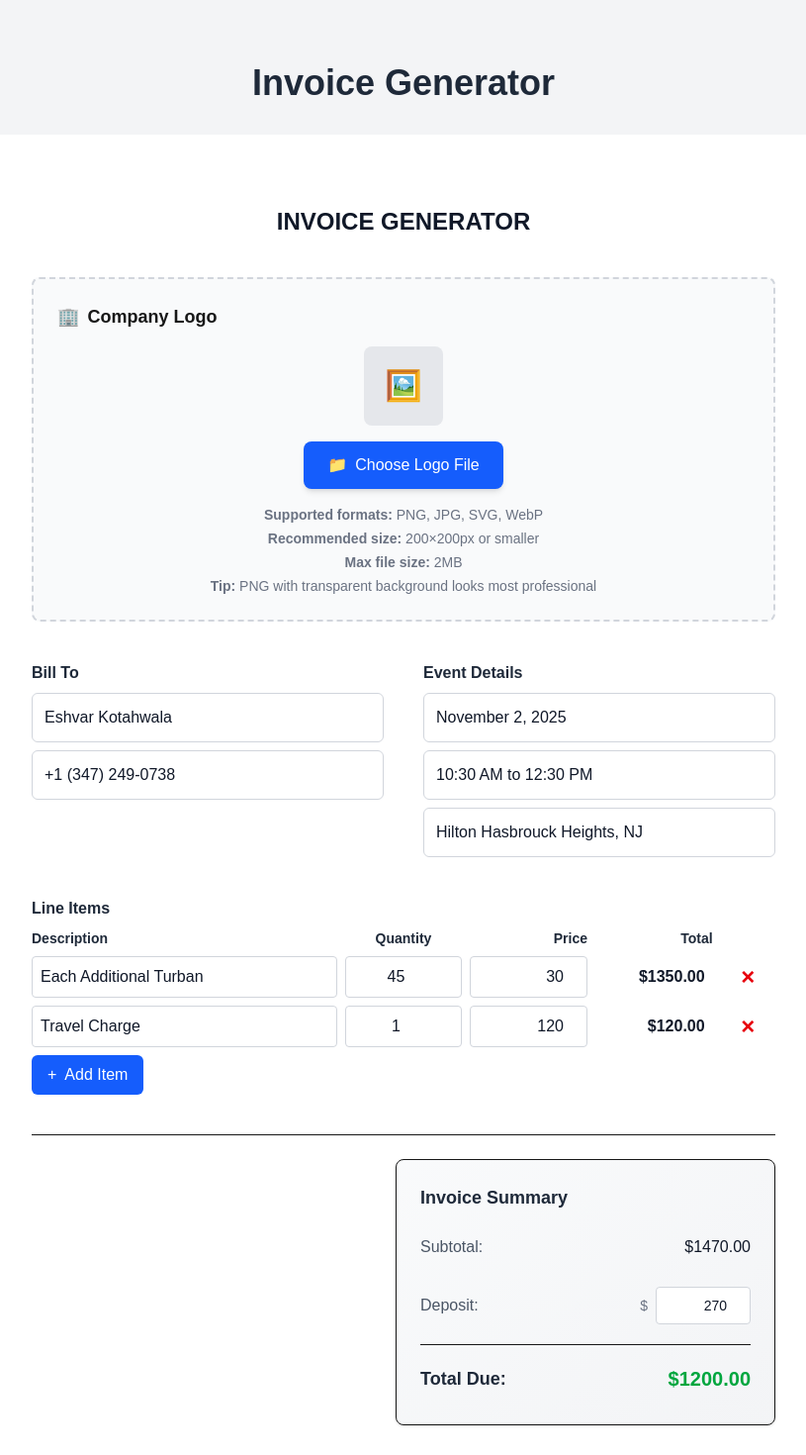
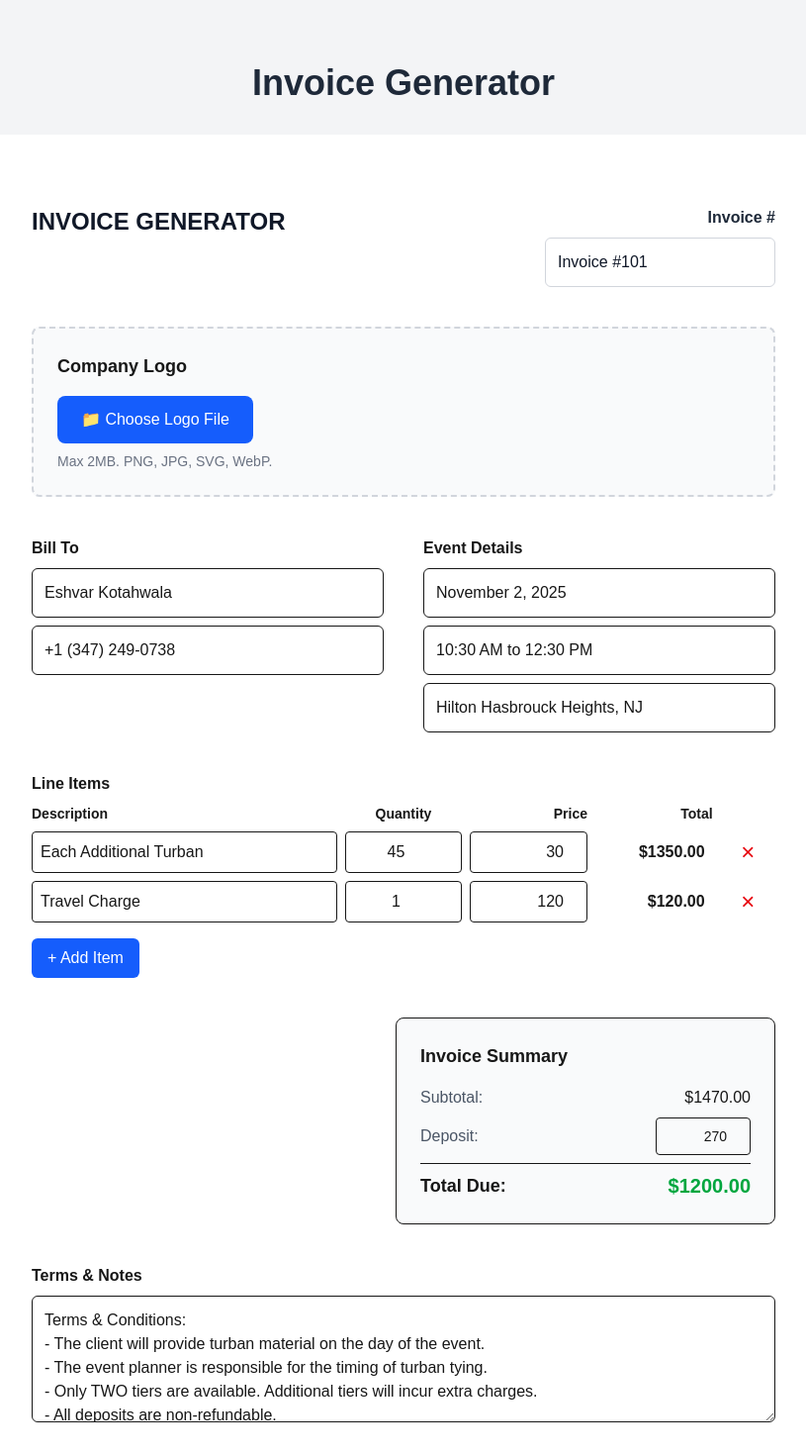
Before and after one commit to ravimultani38/invoice-gen, a Next.js app: page / in a window 1280 px wide. Shown: the top 1470 px of the page at 99% size, without its empty margins (232-1047 px from the left). Built offline with nearby package versions, Linux system fonts and the light colour scheme.

Commit message:
some changes

```diff
--- a/src/components/InvoiceDocument.tsx
+++ b/src/components/InvoiceDocument.tsx
@@ -1,17 +1,31 @@
 import React from 'react';
-import { Page, Text, View, Document, StyleSheet } from '@react-pdf/renderer';
-import { InvoiceData } from './InvoiceForm'; // Import the updated type
+// 1. Import the 'Image' component
+import { Page, Text, View, Document, StyleSheet, Image } from '@react-pdf/renderer';
+import { InvoiceData } from './InvoiceForm'; // Assumes types are in InvoiceForm.tsx
 
-// Define the type for the component's props
 interface InvoiceDocumentProps {
   data: InvoiceData;
 }
 
 const styles = StyleSheet.create({
+  // ... (all other styles are the same)
   page: { padding: 40, fontFamily: 'Helvetica', fontSize: 11, color: '#333' },
-  header: { textAlign: 'center', marginBottom: 20 },
+  header: {
+    marginBottom: 20,
+    flexDirection: 'row',
+    justifyContent: 'space-between',
+    alignItems: 'center', // Align items vertically
+  },
+  companyDetails: {
+    textAlign: 'right', // Align text to the right
+  },
   companyName: { fontSize: 28, fontWeight: 'bold', color: '#1a1a1a' },
   invoiceTitle: { fontSize: 16, color: '#888', marginTop: 4 },
+  logo: { // New style for the logo
+    width: 80,
+    height: 80,
+    objectFit: 'contain',
+  },
   section: { marginBottom: 20, flexDirection: 'row', justifyContent: 'space-between' },
   sectionColumn: { flexGrow: 1, width: '45%' },
   subHeader: { fontSize: 12, fontWeight: 'bold', backgroundColor: '#f0f0f0', padding: 6, marginBottom: 8, borderRadius: 3, },
@@ -37,17 +51,23 @@ const styles = StyleSheet.create({
 
 const InvoiceDocument: React.FC<InvoiceDocumentProps> = ({ data }) => {
   const subtotal = data.items.reduce((acc, item) => acc + item.quantity * item.price, 0);
-  const deposit = data.deposit || 0; // Use deposit from data instead of hardcoded value
-  const totalDue = subtotal - deposit;
+  const totalDue = subtotal - data.deposit;
 
   return (
     <Document>
       <Page size="A4" style={styles.page}>
         <View style={styles.header}>
-          <Text style={styles.companyName}>{data.companyName}</Text>
-          <Text style={styles.invoiceTitle}>{data.invoiceTitle}</Text>
+          {/* 2. Conditionally render the logo if it exists */}
+          {data.logoBase64 && (
+            <Image style={styles.logo} src={data.logoBase64} />
+          )}
+          <View style={styles.companyDetails}>
+            <Text style={styles.companyName}>{data.companyName}</Text>
+            <Text style={styles.invoiceTitle}>{data.invoiceTitle}</Text>
+          </View>
         </View>
 
+        {/* ... The rest of the document remains the same ... */}
         <View style={styles.section}>
           <View style={styles.sectionColumn}>
             <Text style={styles.subHeader}>Bill To</Text>
@@ -87,7 +107,7 @@ const InvoiceDocument: React.FC<InvoiceDocumentProps> = ({ data }) => {
             </View>
             <View style={styles.summaryRow}>
               <Text style={styles.summaryLabel}>Deposit:</Text>
-              <Text>${deposit.toFixed(2)}</Text>
+              <Text>${data.deposit.toFixed(2)}</Text>
             </View>
             <View style={[styles.summaryRow, styles.totalDueRow]}>
               <Text style={styles.summaryLabel}>Total Due:</Text>
@@ -103,7 +123,7 @@ const InvoiceDocument: React.FC<InvoiceDocumentProps> = ({ data }) => {
 
         <View style={styles.signatureSection}>
           <View style={styles.signatureBox}>
-            <Text>Client&apos;s Signature</Text>
+            <Text>Client's Signature</Text>
             <Text style={{ marginTop: 20 }}>Date: ________________</Text>
           </View>
           <View style={styles.signatureBox}>
--- a/src/components/InvoiceForm.tsx
+++ b/src/components/InvoiceForm.tsx
@@ -23,7 +23,7 @@ export interface InvoiceData {
   paymentDetails: string;
   signatureDate: string;
   deposit: number;
-  logoBase64?: string; // Logo field for Base64 encoded image
+  logoBase64?: string;
 }
 
 const InvoiceForm = () => {
@@ -48,7 +48,6 @@ const InvoiceForm = () => {
 
   const [logoPreviewError, setLogoPreviewError] = useState(false);
 
-  // Calculate totals
   const subtotal = invoiceData.items.reduce((acc, item) => acc + (item.quantity * item.price), 0);
   const totalDue = subtotal - invoiceData.deposit;
 
@@ -68,28 +67,21 @@ const InvoiceForm = () => {
   const handleLogoUpload = (event: React.ChangeEvent<HTMLInputElement>) => {
     const file = event.target.files?.[0];
     if (file) {
-      // Validate file size (max 2MB)
       if (file.size > 2 * 1024 * 1024) {
         alert('Please choose a file smaller than 2MB');
         return;
       }
-
-      // Validate file type
       const validTypes = ['image/png', 'image/jpeg', 'image/jpg', 'image/svg+xml', 'image/webp'];
       if (!validTypes.includes(file.type)) {
         alert('Please choose a PNG, JPG, SVG, or WebP image file');
         return;
       }
-
       const reader = new FileReader();
       reader.onload = (e) => {
-        const base64String = e.target?.result as string;
-        setInvoiceData({ ...invoiceData, logoBase64: base64String });
+        setInvoiceData({ ...invoiceData, logoBase64: e.target?.result as string });
         setLogoPreviewError(false);
       };
-      reader.onerror = () => {
-        alert('Error reading file. Please try again.');
-      };
+      reader.onerror = () => alert('Error reading file. Please try again.');
       reader.readAsDataURL(file);
     }
   };
@@ -97,13 +89,8 @@ const InvoiceForm = () => {
   const removeLogo = () => {
     setInvoiceData({ ...invoiceData, logoBase64: undefined });
     setLogoPreviewError(false);
-    // Clear the file input
     const fileInput = document.getElementById('logo-upload') as HTMLInputElement;
     if (fileInput) fileInput.value = '';
-  };
-
-  const handleLogoError = () => {
-    setLogoPreviewError(true);
   };
 
   const addItem = () => {
@@ -121,239 +108,105 @@ const InvoiceForm = () => {
   return (
     <div className="bg-white p-6 sm:p-8 rounded-lg shadow-lg max-w-6xl mx-auto">
       <div className="p-4 sm:p-10">
-        <h2 className="text-2xl font-bold mb-10 text-center text-gray-900">INVOICE GENERATOR</h2>
+        <div className="flex justify-between items-start mb-10">
+            <div>
+                <h2 className="text-2xl font-bold text-gray-900">INVOICE GENERATOR</h2>
+            </div>
+            {/* --- INVOICE NUMBER INPUT --- */}
+            <div className="text-right">
+                <h3 className="font-bold mb-2 text-gray-800">Invoice #</h3>
+                <input
+                  type="text"
+                  placeholder="e.g., #101"
+                  value={invoiceData.invoiceTitle}
+                  onChange={(e) => setInvoiceData({ ...invoiceData, invoiceTitle: e.target.value })}
+                  className="w-full p-3 border border-gray-300 rounded-md focus:ring-2 focus:ring-blue-500 focus:border-blue-500 text-gray-900 bg-white"
+                />
+            </div>
+        </div>
 
         {/* Logo Upload Section */}
-        <div className="mb-10 p-6 border-2 border-dashed border-gray-300 rounded-lg bg-gray-50 hover:bg-gray-100 transition-colors">
-          <h3 className="font-bold mb-4 text-lg flex items-center gap-2">
-            <span className="text-blue-600">🏢</span>
-            Company Logo
-          </h3>
-
+        <div className="mb-10 p-6 border-2 border-dashed border-gray-300 rounded-lg bg-gray-50">
+          <h3 className="font-bold mb-4 text-lg">Company Logo</h3>
           {invoiceData.logoBase64 && !logoPreviewError ? (
-            <div className="flex flex-col sm:flex-row items-start gap-4">
-              <div className="flex-shrink-0">
-                <img
-                  src={invoiceData.logoBase64}
-                  alt="Logo preview"
-                  className="w-24 h-24 object-contain border-2 border-gray-200 rounded-lg shadow-sm bg-white p-2"
-                  onError={handleLogoError}
-                />
-              </div>
-              <div className="flex flex-col gap-3">
-                <div className="flex items-center gap-2">
-                  <span className="text-green-600 font-medium">✓ Logo uploaded successfully!</span>
-                </div>
-                <p className="text-sm text-gray-600">
-                  Your logo will appear next to your company name in the PDF invoice.
-                </p>
-                <div className="flex gap-2">
-                  <label className="cursor-pointer inline-flex items-center px-3 py-1 bg-blue-100 text-blue-700 text-sm rounded-md hover:bg-blue-200 transition-colors">
-                    <input
-                      id="logo-upload"
-                      type="file"
-                      accept="image/*"
-                      onChange={handleLogoUpload}
-                      className="hidden"
-                    />
-                    Replace Logo
+            <div className="flex items-start gap-4">
+              <img src={invoiceData.logoBase64} alt="Logo preview" className="w-24 h-24 object-contain border rounded-lg p-2 bg-white" onError={() => setLogoPreviewError(true)} />
+              <div>
+                <p className="text-green-600 font-medium">✓ Logo uploaded!</p>
+                <div className="flex gap-2 mt-2">
+                  <label className="cursor-pointer px-3 py-1 bg-blue-100 text-blue-700 text-sm rounded-md hover:bg-blue-200">
+                    <input id="logo-upload" type="file" accept="image/*" onChange={handleLogoUpload} className="hidden" /> Replace
                   </label>
-                  <button
-                    onClick={removeLogo}
-                    className="px-3 py-1 bg-red-100 text-red-700 text-sm rounded-md hover:bg-red-200 transition-colors"
-                  >
-                    Remove Logo
-                  </button>
+                  <button onClick={removeLogo} className="px-3 py-1 bg-red-100 text-red-700 text-sm rounded-md hover:bg-red-200">Remove</button>
                 </div>
               </div>
             </div>
           ) : (
-            <div className="text-center">
-              <div className="mb-4">
-                <div className="w-20 h-20 mx-auto bg-gray-200 rounded-lg flex items-center justify-center text-gray-400 text-3xl">
-                  🖼️
-                </div>
-              </div>
-              <label className="cursor-pointer inline-flex items-center px-6 py-3 bg-blue-600 text-white font-medium rounded-lg hover:bg-blue-700 transition-colors shadow-md">
-                <input
-                  id="logo-upload"
-                  type="file"
-                  accept="image/*"
-                  onChange={handleLogoUpload}
-                  className="hidden"
-                />
-                <span className="mr-2">📁</span>
-                Choose Logo File
+            <div>
+              <label className="cursor-pointer inline-flex items-center px-6 py-3 bg-blue-600 text-white font-medium rounded-lg hover:bg-blue-700">
+                <input id="logo-upload" type="file" accept="image/*" onChange={handleLogoUpload} className="hidden" />
+                <span>📁 Choose Logo File</span>
               </label>
-              <div className="mt-4 text-sm text-gray-500 space-y-1">
-                <p><strong>Supported formats:</strong> PNG, JPG, SVG, WebP</p>
-                <p><strong>Recommended size:</strong> 200×200px or smaller</p>
-                <p><strong>Max file size:</strong> 2MB</p>
-                <p><strong>Tip:</strong> PNG with transparent background looks most professional</p>
-              </div>
-              {logoPreviewError && (
-                <div className="mt-3 p-2 bg-red-100 border border-red-300 rounded text-red-700 text-sm">
-                  Error loading image. Please try a different file.
-                </div>
-              )}
+              <p className="mt-2 text-sm text-gray-500">Max 2MB. PNG, JPG, SVG, WebP.</p>
+              {logoPreviewError && <p className="mt-2 text-red-600">Error loading image. Please try another file.</p>}
             </div>
           )}
         </div>
 
+        {/* Bill To & Event Details */}
         <div className="grid md:grid-cols-2 gap-10 mb-10">
           <div>
-            <h3 className="font-bold mb-2 text-gray-800">Bill To</h3>
-            <input
-              type="text"
-              placeholder="Client Name"
-              value={invoiceData.billTo.name}
-              onChange={(e) => setInvoiceData({ ...invoiceData, billTo: { ...invoiceData.billTo, name: e.target.value }})}
-              className="w-full p-3 border border-gray-300 rounded-md mb-2 focus:ring-2 focus:ring-blue-500 focus:border-blue-500 text-gray-900 bg-white"
-            />
-            <input
-              type="text"
-              placeholder="Client Phone"
-              value={invoiceData.billTo.phone}
-              onChange={(e) => setInvoiceData({ ...invoiceData, billTo: { ...invoiceData.billTo, phone: e.target.value }})}
-              className="w-full p-3 border border-gray-300 rounded-md focus:ring-2 focus:ring-blue-500 focus:border-blue-500 text-gray-900 bg-white"
-            />
+            <h3 className="font-bold mb-2">Bill To</h3>
+            <input type="text" placeholder="Client Name" value={invoiceData.billTo.name} onChange={(e) => setInvoiceData({ ...invoiceData, billTo: { ...invoiceData.billTo, name: e.target.value }})} className="w-full p-3 border rounded-md mb-2" />
+            <input type="text" placeholder="Client Phone" value={invoiceData.billTo.phone} onChange={(e) => setInvoiceData({ ...invoiceData, billTo: { ...invoiceData.billTo, phone: e.target.value }})} className="w-full p-3 border rounded-md" />
           </div>
           <div>
-            <h3 className="font-bold mb-2 text-gray-800">Event Details</h3>
-            <input
-              type="text"
-              placeholder="Event Date"
-              value={invoiceData.eventDetails.date}
-              onChange={(e) => setInvoiceData({ ...invoiceData, eventDetails: { ...invoiceData.eventDetails, date: e.target.value }})}
-              className="w-full p-3 border border-gray-300 rounded-md mb-2 focus:ring-2 focus:ring-blue-500 focus:border-blue-500 text-gray-900 bg-white"
-            />
-            <input
-              type="text"
-              placeholder="Event Time"
-              value={invoiceData.eventDetails.time}
-              onChange={(e) => setInvoiceData({ ...invoiceData, eventDetails: { ...invoiceData.eventDetails, time: e.target.value }})}
-              className="w-full p-3 border border-gray-300 rounded-md mb-2 focus:ring-2 focus:ring-blue-500 focus:border-blue-500 text-gray-900 bg-white"
-            />
-            <input
-              type="text"
-              placeholder="Event Location"
-              value={invoiceData.eventDetails.location}
-              onChange={(e) => setInvoiceData({ ...invoiceData, eventDetails: { ...invoiceData.eventDetails, location: e.target.value }})}
-              className="w-full p-3 border border-gray-300 rounded-md focus:ring-2 focus:ring-2 focus:ring-blue-500 focus:border-blue-500 text-gray-900 bg-white"
-            />
+            <h3 className="font-bold mb-2">Event Details</h3>
+            <input type="text" placeholder="Event Date" value={invoiceData.eventDetails.date} onChange={(e) => setInvoiceData({ ...invoiceData, eventDetails: { ...invoiceData.eventDetails, date: e.target.value }})} className="w-full p-3 border rounded-md mb-2" />
+            <input type="text" placeholder="Event Time" value={invoiceData.eventDetails.time} onChange={(e) => setInvoiceData({ ...invoiceData, eventDetails: { ...invoiceData.eventDetails, time: e.target.value }})} className="w-full p-3 border rounded-md mb-2" />
+            <input type="text" placeholder="Event Location" value={invoiceData.eventDetails.location} onChange={(e) => setInvoiceData({ ...invoiceData, eventDetails: { ...invoiceData.eventDetails, location: e.target.value }})} className="w-full p-3 border rounded-md" />
           </div>
         </div>
 
-        <div className="mb-10 overflow-x-auto">
-          <h3 className="font-bold mb-2 text-gray-800">Line Items</h3>
-
+        {/* Line Items */}
+        <div className="mb-10">
+          <h3 className="font-bold mb-2">Line Items</h3>
           <div className="grid grid-cols-12 gap-2 mb-2">
-              <label className="col-span-5 font-semibold text-sm text-gray-800">Description</label>
-              <label className="col-span-2 font-semibold text-sm text-gray-800 text-center">Quantity</label>
-              <label className="col-span-2 font-semibold text-sm text-gray-800 text-right">Price</label>
-              <label className="col-span-2 font-semibold text-sm text-gray-800 text-right">Total</label>
-              <div className="col-span-1"></div>
+            <label className="col-span-5 font-semibold text-sm">Description</label>
+            <label className="col-span-2 font-semibold text-sm text-center">Quantity</label>
+            <label className="col-span-2 font-semibold text-sm text-right">Price</label>
+            <label className="col-span-2 font-semibold text-sm text-right">Total</label>
           </div>
-
           {invoiceData.items.map((item, index) => (
             <div key={index} className="grid grid-cols-12 gap-2 items-center mb-2">
-              <input
-                type="text"
-                value={item.description}
-                onChange={(e) => handleItemChange(index, 'description', e.target.value)}
-                className="col-span-5 p-2 border border-gray-300 rounded focus:ring-2 focus:ring-blue-500 focus:border-blue-500 text-gray-900 bg-white"
-                placeholder="Description"
-              />
-              <input
-                type="number"
-                value={item.quantity}
-                onChange={(e) => handleItemChange(index, 'quantity', e.target.value)}
-                className="col-span-2 p-2 border border-gray-300 rounded text-center focus:ring-2 focus:ring-blue-500 focus:border-blue-500 text-gray-900 bg-white"
-                placeholder="Qty"
-                min="0"
-              />
-              <input
-                type="number"
-                value={item.price}
-                onChange={(e) => handleItemChange(index, 'price', e.target.value)}
-                className="col-span-2 p-2 border border-gray-300 rounded text-right focus:ring-2 focus:ring-blue-500 focus:border-blue-500 text-gray-900 bg-white"
-                placeholder="Price"
-                min="0"
-                step="0.01"
-              />
-              <div className="col-span-2 p-2 text-right font-semibold text-gray-900">
-                ${(item.quantity * item.price).toFixed(2)}
-              </div>
-              <button
-                onClick={() => removeItem(index)}
-                className="col-span-1 text-red-600 hover:text-red-800 hover:bg-red-50 rounded p-1 text-2xl transition-colors font-bold"
-                title="Remove item"
-              >
-                ×
-              </button>
+              <input type="text" value={item.description} onChange={(e) => handleItemChange(index, 'description', e.target.value)} className="col-span-5 p-2 border rounded" placeholder="Description" />
+              <input type="number" value={item.quantity} onChange={(e) => handleItemChange(index, 'quantity', e.target.value)} className="col-span-2 p-2 border rounded text-center" placeholder="Qty" min="0" />
+              <input type="number" value={item.price} onChange={(e) => handleItemChange(index, 'price', e.target.value)} className="col-span-2 p-2 border rounded text-right" placeholder="Price" min="0" step="0.01" />
+              <div className="col-span-2 p-2 text-right font-semibold">${(item.quantity * item.price).toFixed(2)}</div>
+              <button onClick={() => removeItem(index)} className="col-span-1 text-red-600 hover:text-red-800 text-2xl" title="Remove item">×</button>
             </div>
           ))}
-          <button
-            onClick={addItem}
-            className="mt-2 bg-blue-600 text-white px-4 py-2 rounded-md hover:bg-blue-700 transition-colors flex items-center gap-2 font-medium"
-          >
-            <span>+</span>
-            Add Item
-          </button>
+          <button onClick={addItem} className="mt-2 bg-blue-600 text-white px-4 py-2 rounded-md hover:bg-blue-700">+ Add Item</button>
         </div>
 
-        {/* Invoice Summary Section */}
-        <div className="mb-10 border-t pt-6">
-          <div className="flex justify-end">
-            <div className="w-full md:w-96 bg-gradient-to-br from-gray-50 to-gray-100 rounded-lg p-6 border shadow-sm">
-              <h3 className="font-bold mb-4 text-lg text-gray-800">Invoice Summary</h3>
-
-              <div className="space-y-3">
-                <div className="flex justify-between items-center py-2">
-                  <span className="text-gray-600">Subtotal:</span>
-                  <span className="font-medium text-gray-900">${subtotal.toFixed(2)}</span>
-                </div>
-
-                <div className="flex justify-between items-center py-2">
-                  <span className="text-gray-600">Deposit:</span>
-                  <div className="flex items-center gap-2">
-                    <span className="text-sm text-gray-500">$</span>
-                    <input
-                      type="number"
-                      value={invoiceData.deposit}
-                      onChange={(e) => setInvoiceData({ ...invoiceData, deposit: Number(e.target.value) || 0 })}
-                      className="w-24 p-2 text-right border border-gray-300 rounded text-sm focus:ring-2 focus:ring-blue-500 focus:border-blue-500 text-gray-900 bg-white"
-                      placeholder="0"
-                      min="0"
-                      step="0.01"
-                    />
-                  </div>
-                </div>
-
-                <div className="border-t pt-3 mt-3">
-                  <div className="flex justify-between items-center py-2">
-                    <span className="font-bold text-lg text-gray-800">Total Due:</span>
-                    <span className="font-bold text-xl text-green-600">
-                      ${totalDue.toFixed(2)}
-                    </span>
-                  </div>
-                </div>
+        {/* Summary */}
+        <div className="flex justify-end mb-10">
+            <div className="w-full md:w-96 bg-gray-50 rounded-lg p-6 border">
+              <h3 className="font-bold mb-4 text-lg">Invoice Summary</h3>
+              <div className="space-y-2">
+                <div className="flex justify-between"><span className="text-gray-600">Subtotal:</span><span className="font-medium">${subtotal.toFixed(2)}</span></div>
+                <div className="flex justify-between items-center"><span className="text-gray-600">Deposit:</span><input type="number" value={invoiceData.deposit} onChange={(e) => setInvoiceData({ ...invoiceData, deposit: Number(e.target.value) || 0 })} className="w-24 p-2 text-right border rounded text-sm" placeholder="0" min="0" step="0.01" /></div>
+                <div className="border-t pt-2 mt-2"><div className="flex justify-between"><span className="font-bold text-lg">Total Due:</span><span className="font-bold text-xl text-green-600">${totalDue.toFixed(2)}</span></div></div>
               </div>
             </div>
-          </div>
         </div>
 
+        {/* Notes */}
         <div>
-          <h3 className="font-bold mb-2 text-gray-800">Terms & Notes</h3>
-          <textarea
-            value={invoiceData.notes}
-            onChange={(e) => setInvoiceData({ ...invoiceData, notes: e.target.value })}
-            className="w-full h-32 p-3 border border-gray-300 rounded-md focus:ring-2 focus:ring-blue-500 focus:border-blue-500 text-gray-900 bg-white"
-            placeholder="Add terms, conditions, or notes here..."
-          />
+          <h3 className="font-bold mb-2">Terms & Notes</h3>
+          <textarea value={invoiceData.notes} onChange={(e) => setInvoiceData({ ...invoiceData, notes: e.target.value })} className="w-full h-32 p-3 border rounded-md" placeholder="Add terms..." />
         </div>
       </div>
-
       <ActionButtons invoiceData={invoiceData} />
     </div>
   );
```
